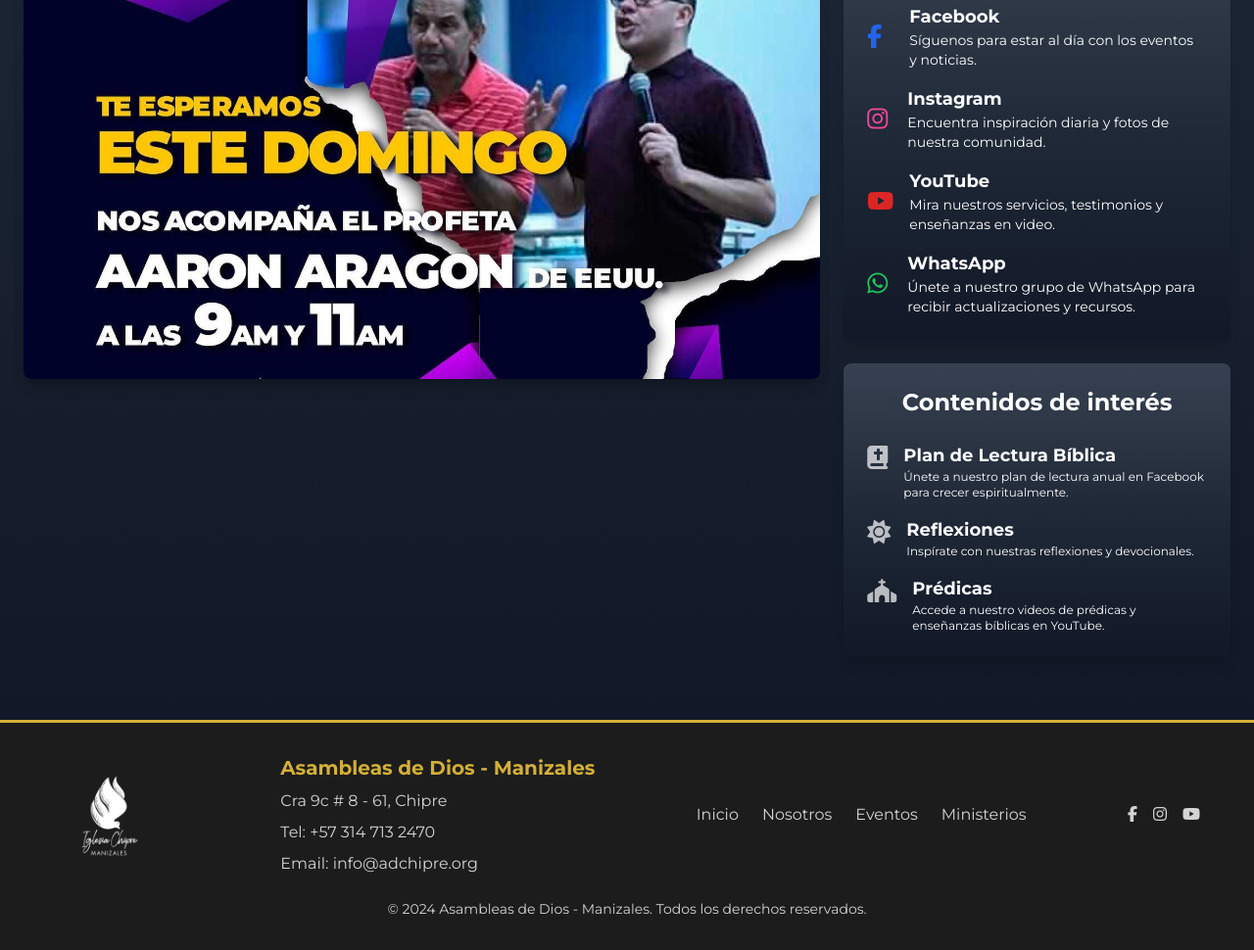
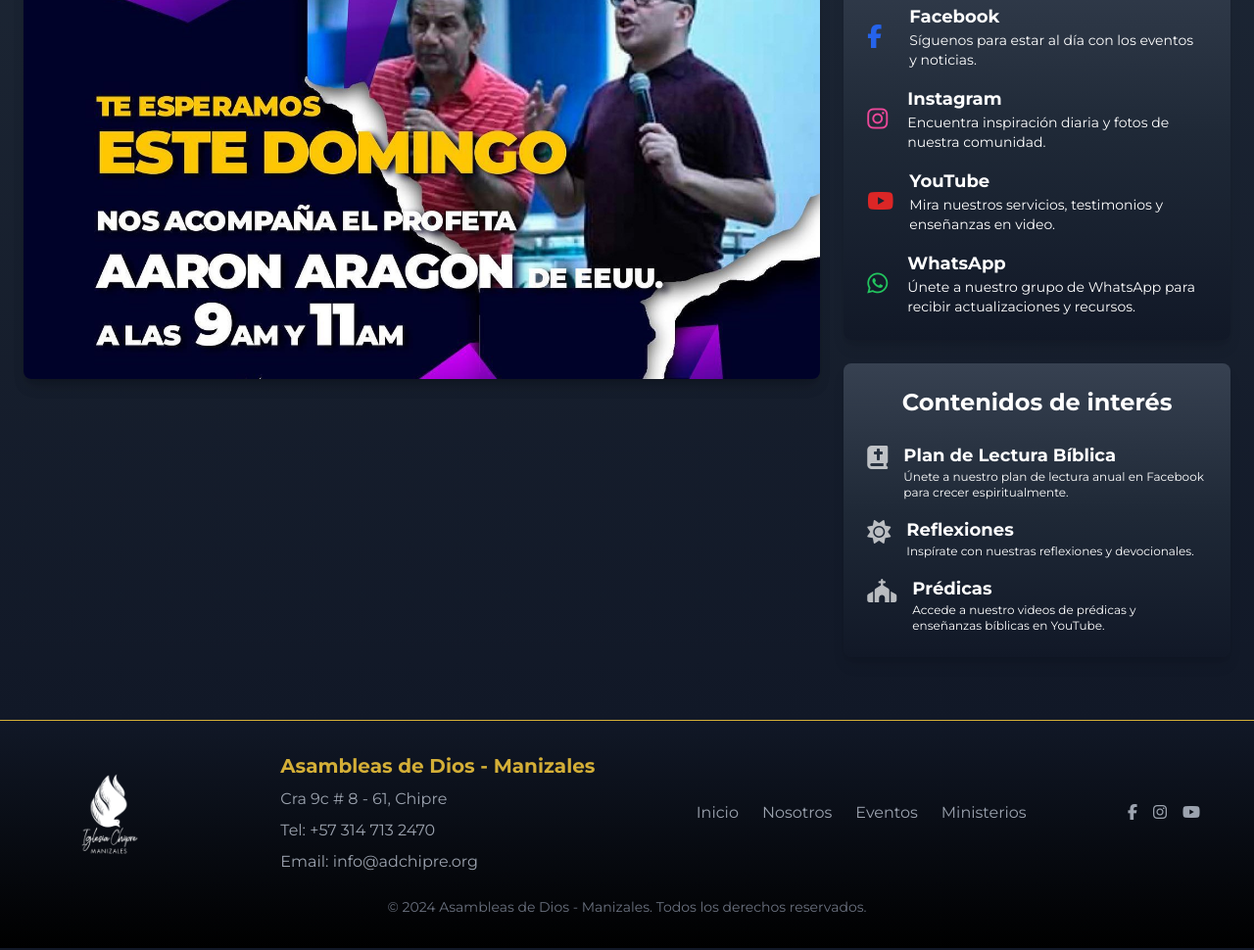
Before and after one commit to sogom01/Asambleas-De-Dios-Chipre, an Astro site: page / in a window 1280 px wide. Shown: the part 1447-2417 px from the top of the page at 98% size. Built offline with nearby package versions, Linux system fonts and the light colour scheme; Astro itself is replaced by a stand-in of ours.

Commit message:
Cambios en el footer

```diff
--- a/src/components/Footer.astro
+++ b/src/components/Footer.astro
@@ -1,8 +1,4 @@
----
-
----
-
-<footer class="bg-dark-gray text-light-gray py-8">
+<footer class="bg-gradient-to-t from-black to-gray-900 text-gray-400 py-8">
   <div
     class="container mx-auto flex flex-col md:flex-row justify-between items-center"
   >
@@ -85,7 +81,7 @@
       </a>
     </div>
   </div>
-  <div class="text-center mt-6 text-light-gray text-sm">
+  <div class="text-center mt-6 text-gray-500 text-sm">
     &copy; 2024 Asambleas de Dios - Manizales. Todos los derechos reservados.
   </div>
 </footer>
@@ -98,8 +94,7 @@
   }
 
   footer {
-    background-color: #1c1c1c;
-    border-top: 3px solid #d4af37;
+    border-top: 1px solid #d4af37;
   }
 
   .text-gold {
--- a/src/components/Header.astro
+++ b/src/components/Header.astro
@@ -1,5 +1,5 @@
 <header
-  class="header bg-gradient-to-t from-gray-900 via-gray-800 to-gray-700 text-white"
+  class="header bg-gradient-to-b from-gray-900 via-gray-800 to-gray-700 text-white"
 >
   <nav class="container flex flex-wrap items-center">
     <!-- Logo centrado en móviles y a la izquierda en escritorio -->
```
